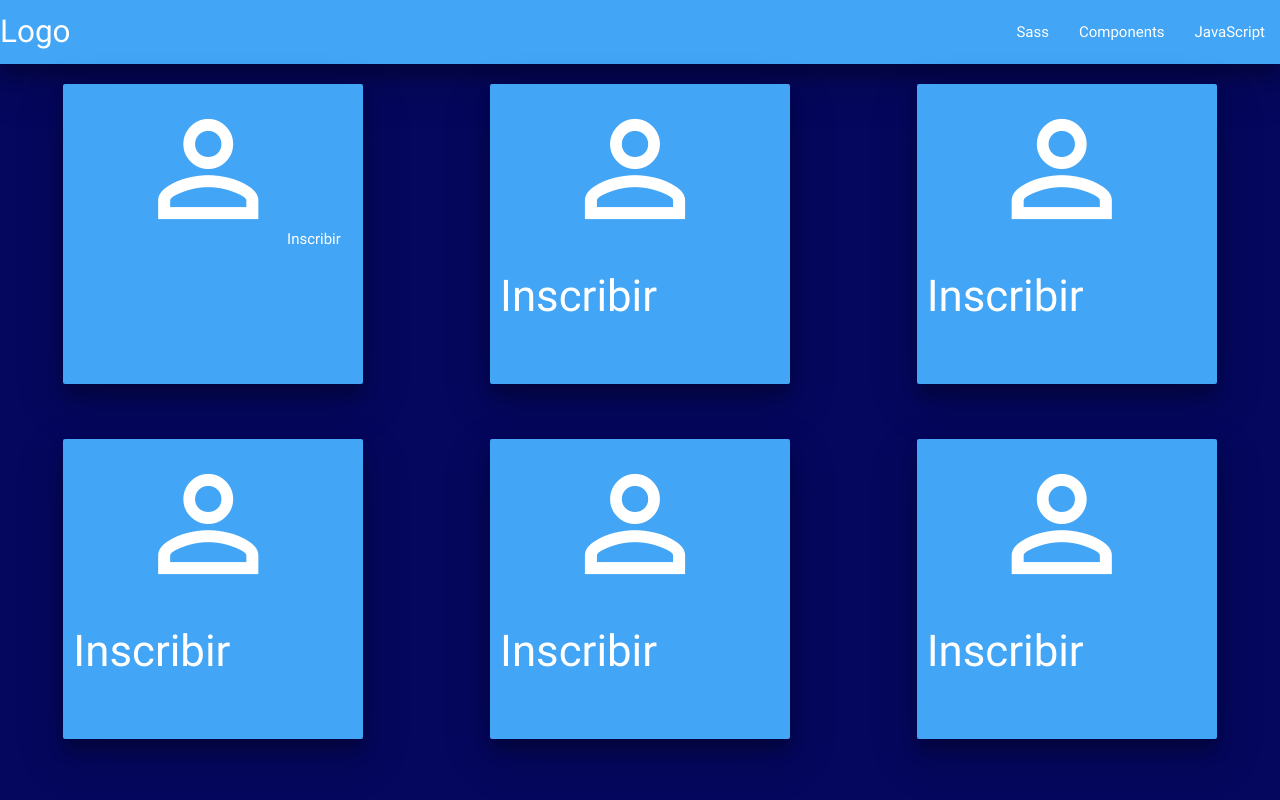
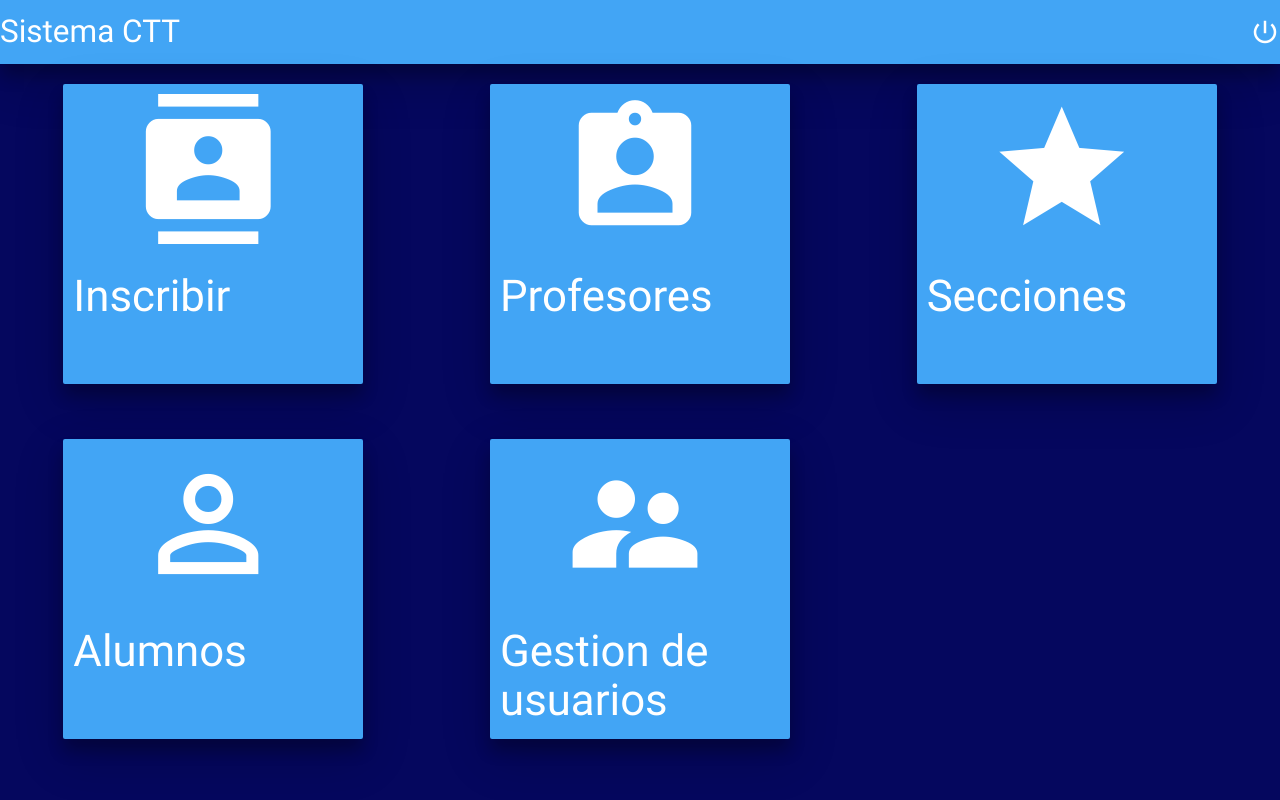
Before and after one commit to SoftARV/sistema-inscripcion-web, a PHP site: page / in a window 1280 px wide. Run offline with PHP 8.4, Linux system fonts and the light colour scheme.

Commit message:
cambios a las pantallas

```diff
--- a/index.php
+++ b/index.php
@@ -18,11 +18,9 @@
 <body>
 	<nav class="blue lighten-1 z-depth-3">
    		 <div class="nav-wrapper">
-      		<a href="#" class="brand-logo">Logo</a>
+      		<a href="#" class="brand-logo">Sistema CTT</a>
      		 <ul id="nav-mobile" class="right hide-on-med-and-down">
-       			 <li><a href="sass.html">Sass</a></li>
-       			 <li><a href="badges.html">Components</a></li>
-       			 <li><a href="collapsible.html">JavaScript</a></li>
+       			 <li><i class=" material-icons">power_settings_new</i></li>
      		 </ul>
    		 </div>
   	</nav>
@@ -31,20 +29,20 @@
 		<div class="row">
 			<div class="col m4">
 				<div class="card small blue lighten-1 z-depth-3 carta-principal">
-             		<i class="icono-principal iconos-menu material-icons">perm_identity</i>
-					<a href="">Inscribir</a>
+             		<i class="icono-principal material-icons">contacts</i>
+					<h3>Inscribir</h3>
    				</div>
 			</div>
 			<div class="col m4">
 				<div class="card small blue lighten-1 z-depth-3 carta-principal">
-					<i class="icono-principal material-icons">perm_identity</i>
-					<h3>Inscribir</h3>
+					<i class="icono-principal material-icons">assignment_ind</i>
+					<h3>Profesores</h3>
 				</div>
 			</div>
 			<div class="col m4">
 				<div class="card small blue lighten-1 z-depth-3 carta-principal">
-					<i class="icono-principal material-icons">perm_identity</i>
-					<h3>Inscribir</h3>
+					<i class="icono-principal material-icons">grade</i>
+					<h3>Secciones</h3>
 				</div>
 			</div>
 		</div>
@@ -55,20 +53,16 @@
 			<div class="col m4">
 				<div class="card small blue lighten-1 z-depth-3 carta-principal">
 					<i class="icono-principal material-icons">perm_identity</i>
-					<h3>Inscribir</h3>
+					<h3>Alumnos</h3>
 				</div>
 			</div>
 			<div class="col m4">
+			   <a href="registro_usuario.php">
 				<div class="card small blue lighten-1 z-depth-3 carta-principal">
-					<i class="icono-principal material-icons">perm_identity</i>
-					<h3>Inscribir</h3>
+					<i class="icono-principal material-icons">supervisor_account</i>
+					<h3>Gestion de usuarios</h3>
 				</div>
-			</div>
-			<div class="col m4">
-				<div class="card small blue lighten-1 z-depth-3 carta-principal">
-					<i class="icono-principal material-icons">perm_identity</i>
-					<h3>Inscribir</h3>
-				</div>
+				</a>
 			</div>
 		</div>
 
```
Also changed, not shown: registro_usuario.php (+11 -1 lines), css/style-forms.css (renamed from css/style-registro_usuario.css).
